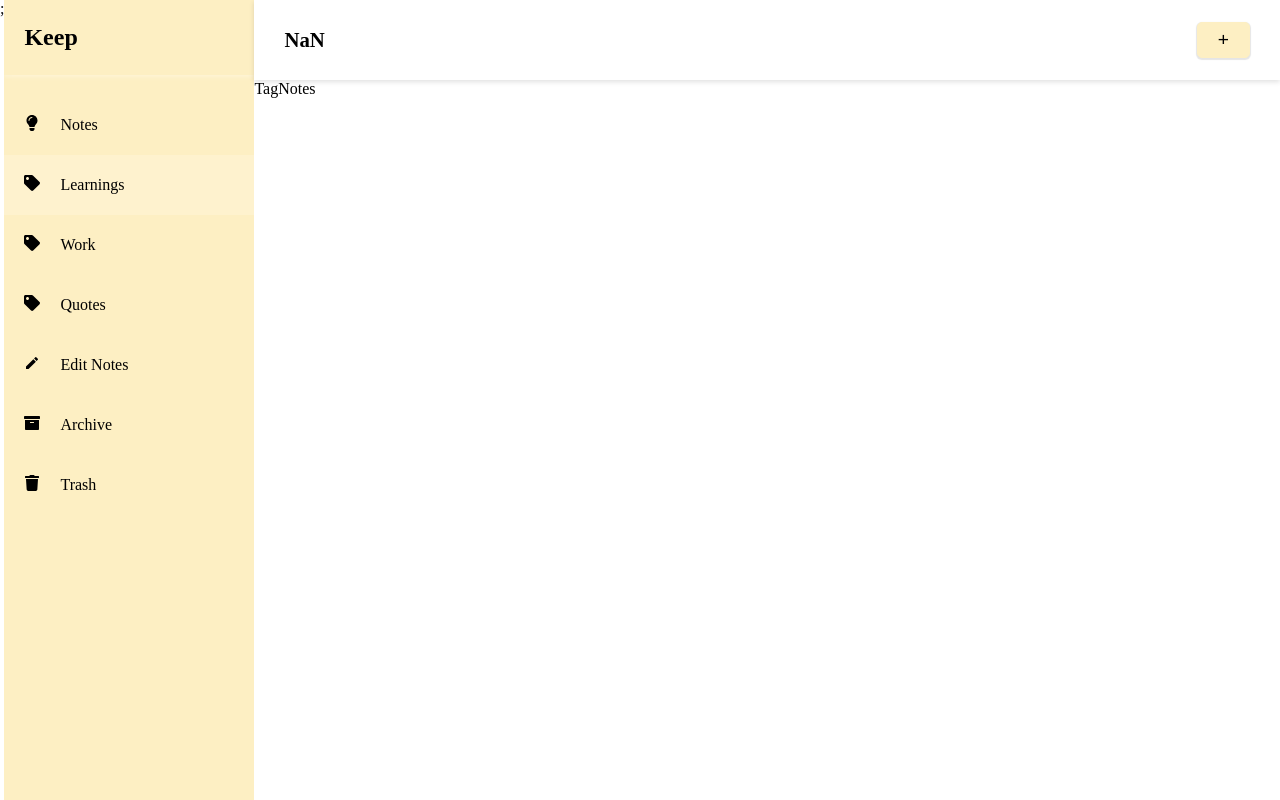
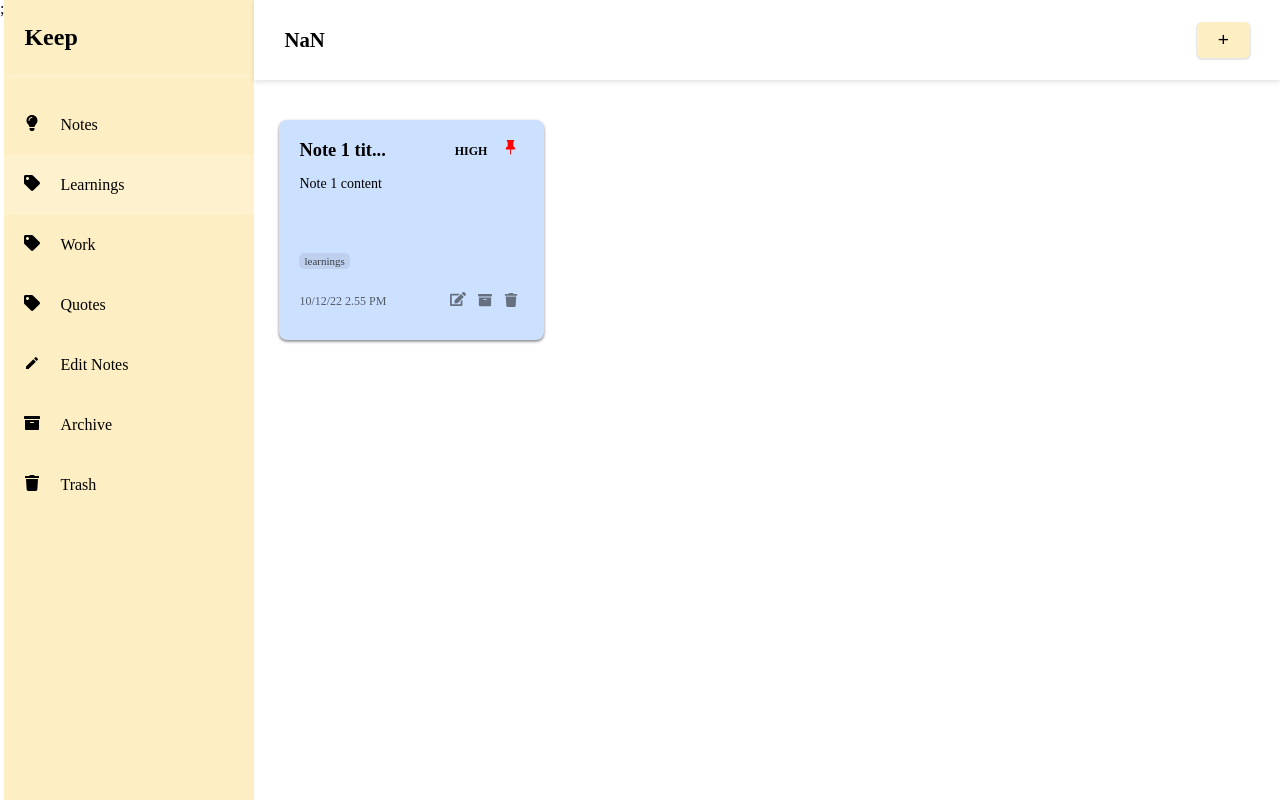
Before and after one commit to junb119/react-google-keep, a React (Vite) app in the folder My_react-note-app/: page /tag/learnings in a window 1280 px wide. Built offline with nearby package versions, Linux system fonts and the light colour scheme.

Commit message:
2-15 TagNote 페이지 생성하기

```diff
--- a/My_react-note-app/src/pages/TagNotes/TagNotes.tsx
+++ b/My_react-note-app/src/pages/TagNotes/TagNotes.tsx
@@ -1,7 +1,28 @@
-import React from "react";
+import { useParams } from "react-router-dom";
+import { useAppSelector } from "../../hooks/redux";
+import { Note } from "../../types/note";
+import { Container, EmptyMsgBox } from "../../styles/styles";
+import { MainWrapper } from "../../components";
 
 const TagNotes = () => {
-  return <div>TagNotes</div>;
+  const { name } = useParams() as { name: string };
+  const { mainNotes } = useAppSelector((state) => state.notesList);
+
+  const notes: Note[] = [];
+  mainNotes.forEach((note) => {
+    if (note.tags.find(({ tag }) => tag === name)) {
+      notes.push(note);
+    }
+  });
+  return (
+    <Container>
+      {notes.length === 0 ? (
+        <EmptyMsgBox>노트가 없습니다</EmptyMsgBox>
+      ) : (
+        <MainWrapper notes={notes} type={name} />
+      )}
+    </Container>
+  );
 };
 
 export default TagNotes;
```
Also changed, not shown: My_react-note-app/manual/#2-15 TagNote 페이지 생성하기.png (added).
